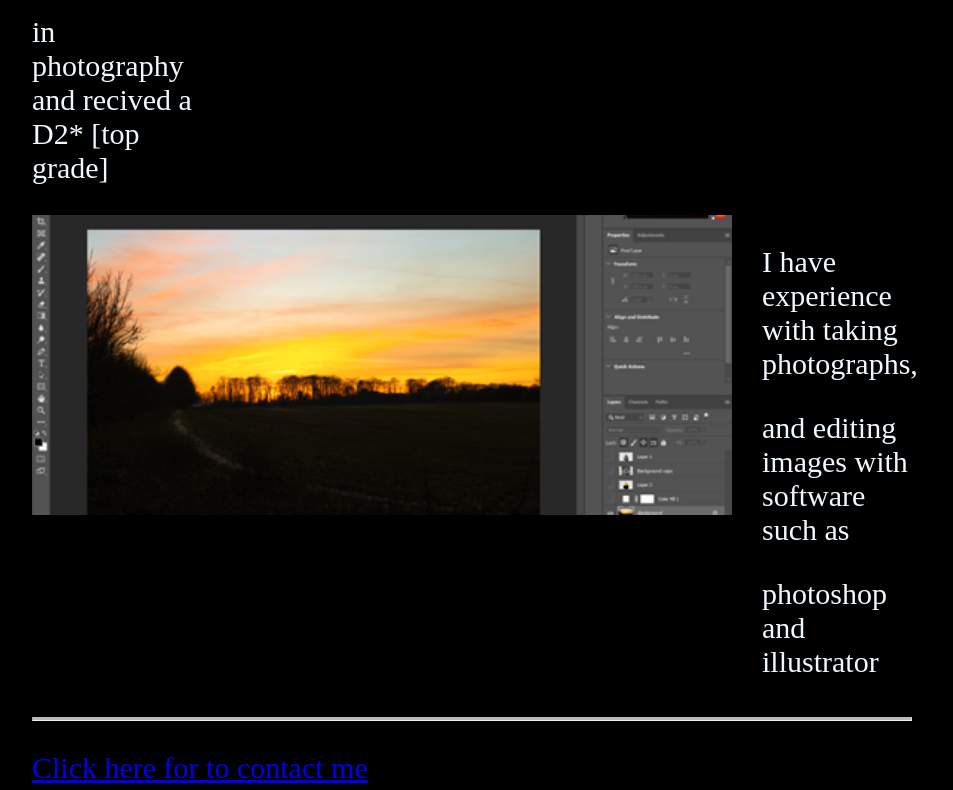
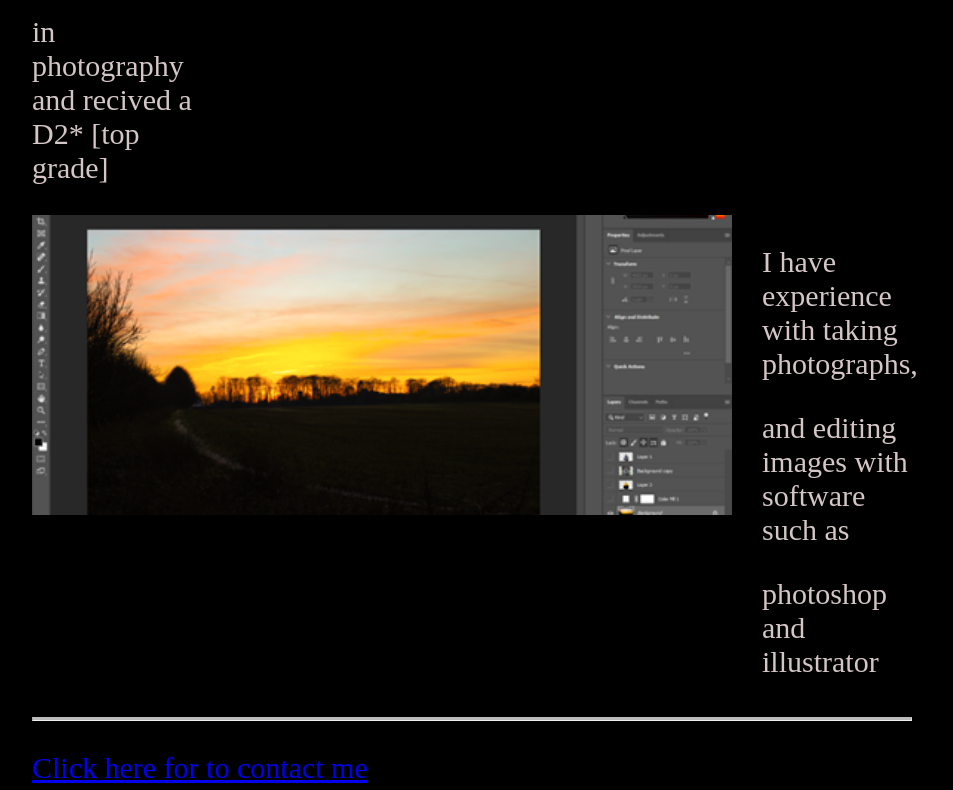
Before and after one commit to rez48700/rez48700.github.io, a plain HTML site: page index.html in a window 1280 px wide. Shown: the part 775-1565 px from the top of the page, without its empty margins (168-1121 px from the left). Drawn offline with Linux system fonts and the light colour scheme.

Commit message:
consistent text

```diff
--- a/style.css
+++ b/style.css
@@ -25,6 +25,6 @@ img {
   }
 
 p {
-    color: aliceblue;
+    color: rgba(221, 206, 206, 0.959);
     font-size: 30px;
 }
```
